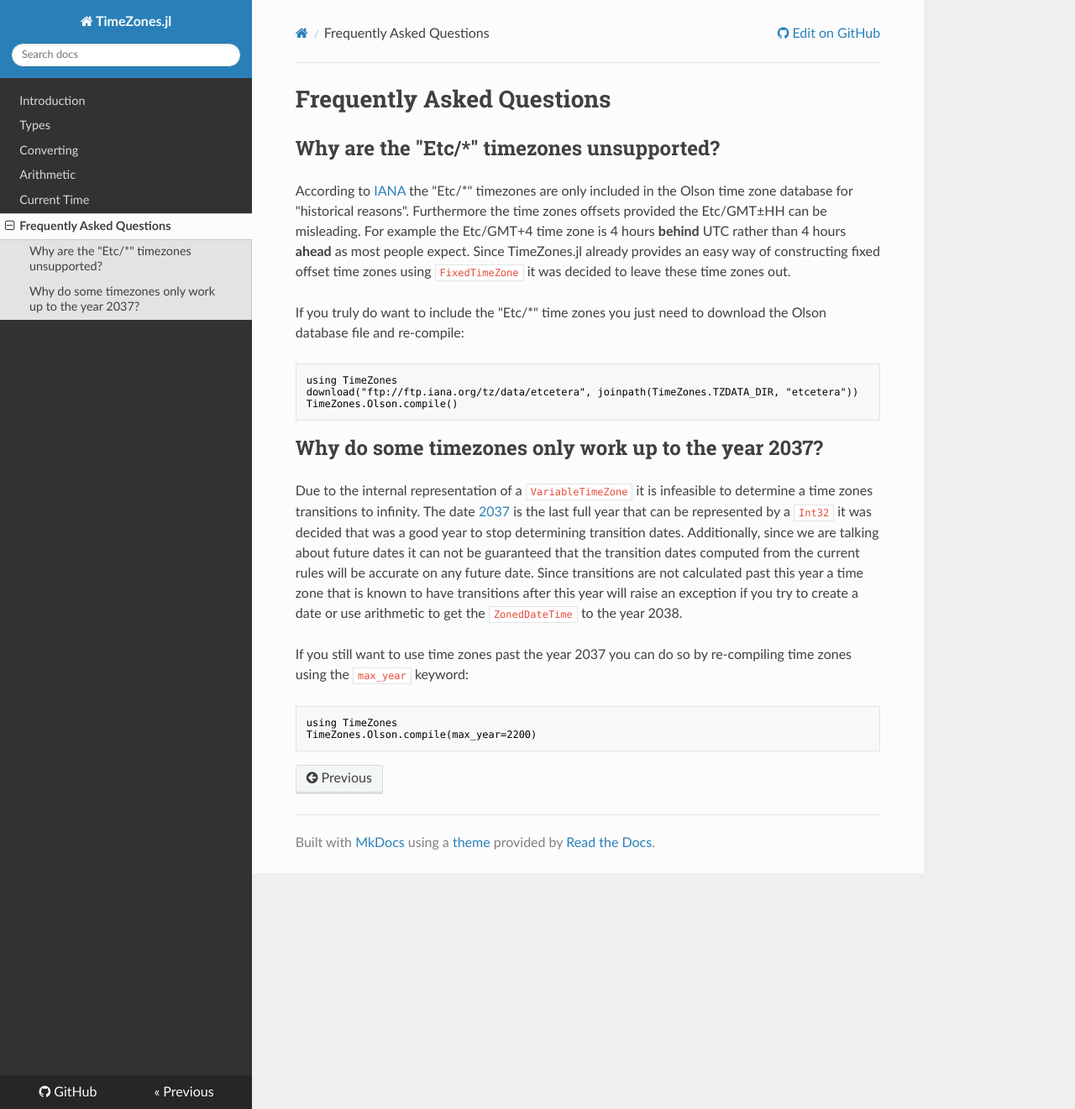
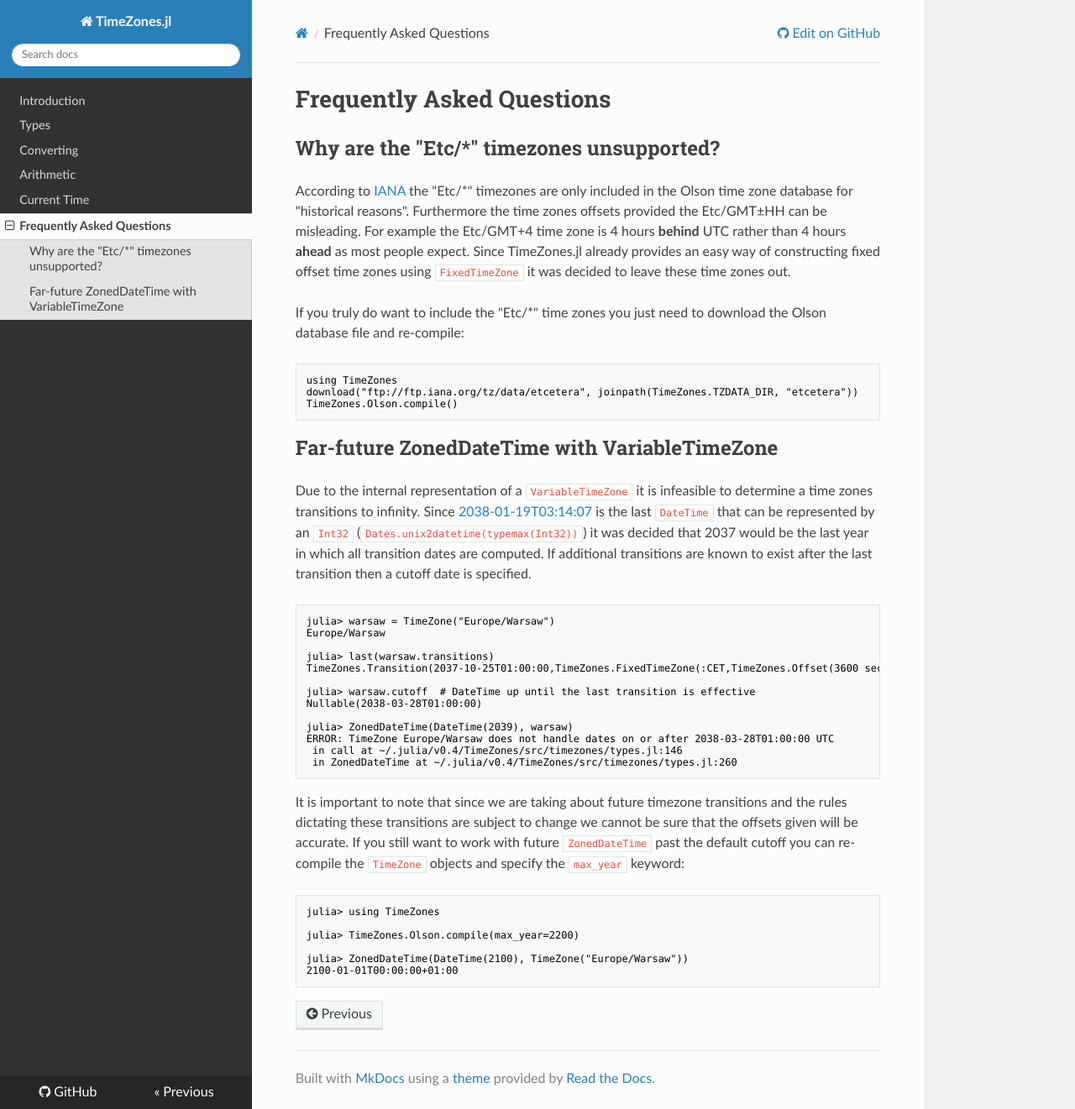
Before and after one commit to JuliaTime/TimeZones.jl, an MkDocs documentation site: the page built from docs/faq.md, in a window 1280 px wide and 1321 px high. Shown: the whole window at 84% size. Built offline with MkDocs 1.6.1, drawn with Linux system fonts in a browser that asks for light colours; nearby versions of some CDN libraries; old or Windows-style settings are respelled for this version of MkDocs.

Commit message:
Fixes to documentation

````diff
--- a/docs/faq.md
+++ b/docs/faq.md
@@ -13,13 +13,33 @@ download("ftp://ftp.iana.org/tz/data/etcetera", joinpath(TimeZones.TZDATA_DIR, "
 TimeZones.Olson.compile()
 ```
 
-## Why do some timezones only work up to the year 2037?
+## Far-future ZonedDateTime with VariableTimeZone
 
-Due to the internal representation of a `VariableTimeZone` it is infeasible to determine a time zones transitions to infinity. The date [2037](https://en.wikipedia.org/wiki/Year_2038_problem) is the last full year that can be represented by a `Int32` it was decided that was a good year to stop determining transition dates. Additionally, since we are talking about future dates it can not be guaranteed that the transition dates computed from the current rules will be accurate on any future date. Since transitions are not calculated past this year a time zone that is known to have transitions after this year will raise an exception if you try to create a date or use arithmetic to get the `ZonedDateTime` to the year 2038.
-
-If you still want to use time zones past the year 2037 you can do so by re-compiling time zones using the `max_year` keyword:
+Due to the internal representation of a `VariableTimeZone` it is infeasible to determine a time zones transitions to infinity. Since [2038-01-19T03:14:07](https://en.wikipedia.org/wiki/Year_2038_problem) is the last `DateTime` that can be represented by an `Int32` (`Dates.unix2datetime(typemax(Int32))`) it was decided that 2037 would be the last year in which all transition dates are computed. If additional transitions are known to exist after the last transition then a cutoff date is specified.
 
 ```julia
-using TimeZones
-TimeZones.Olson.compile(max_year=2200)
+julia> warsaw = TimeZone("Europe/Warsaw")
+Europe/Warsaw
+
+julia> last(warsaw.transitions)
+TimeZones.Transition(2037-10-25T01:00:00,TimeZones.FixedTimeZone(:CET,TimeZones.Offset(3600 seconds,0 seconds)))
+
+julia> warsaw.cutoff  # DateTime up until the last transition is effective
+Nullable(2038-03-28T01:00:00)
+
+julia> ZonedDateTime(DateTime(2039), warsaw)
+ERROR: TimeZone Europe/Warsaw does not handle dates on or after 2038-03-28T01:00:00 UTC
+ in call at ~/.julia/v0.4/TimeZones/src/timezones/types.jl:146
+ in ZonedDateTime at ~/.julia/v0.4/TimeZones/src/timezones/types.jl:260
 ```
+
+It is important to note that since we are taking about future timezone transitions and the rules dictating these transitions are subject to change we cannot be sure that the offsets given will be accurate. If you still want to work with future `ZonedDateTime` past the default cutoff you can re-compile the `TimeZone` objects and specify the `max_year` keyword:
+
+```julia
+julia> using TimeZones
+
+julia> TimeZones.Olson.compile(max_year=2200)
+
+julia> ZonedDateTime(DateTime(2100), TimeZone("Europe/Warsaw"))
+2100-01-01T00:00:00+01:00
+```
--- a/docs/types.md
+++ b/docs/types.md
@@ -59,21 +59,23 @@ julia> ZonedDateTime(DateTime(2014,3,30,3), warsaw)
 Alternatively, working with a `DateTime` that occurs during the "fall back" transition results in a `AmbiguousTimeError`. Providing additional parameters can deal with the ambiguity:
 
 ```julia
-julia> ZonedDateTime(DateTime(2014,10,26,2), warsaw)
+julia> dt = DateTime(2014,10,26,2)
+2014-10-26T02:00:00
+
+julia> ZonedDateTime(dt, warsaw)
 ERROR: Local DateTime 2014-10-26T02:00:00 is ambiguious
- in ZonedDateTime at ~/.julia/v0.4/TimeZones/src/timezones/types.jl:189
- in ZonedDateTime at ~/.julia/v0.4/TimeZones/src/timezones/types.jl:177
+ in ZonedDateTime at ~/.julia/v0.4/TimeZones/src/timezones/types.jl:264
 
-julia> ZonedDateTime(DateTime(2014,10,26,2), warsaw, 1)  # use the first occurrence of the duplicate hour
+julia> ZonedDateTime(dt, warsaw, 1)  # use the first occurrence of the duplicate hour
 2014-10-26T02:00:00+02:00
 
-julia> ZonedDateTime(DateTime(2014,10,26,2), warsaw, 2)  # use second occurrence of the duplicate hour
+julia> ZonedDateTime(dt, warsaw, 2)  # use second occurrence of the duplicate hour
 2014-10-26T02:00:00+01:00
 
-julia> ZonedDateTime(DateTime(2014,10,26,2), warsaw, true)  # use the hour which is in daylight saving time
+julia> ZonedDateTime(dt, warsaw, true)  # use the hour which is in daylight saving time
 2014-10-26T02:00:00+02:00
 
-julia> ZonedDateTime(DateTime(2014,10,26,2), warsaw, false)  # use the hour which is not in daylight saving time
+julia> ZonedDateTime(dt, warsaw, false)  # use the hour which is not in daylight saving time
 2014-10-26T02:00:00+01:00
 ```
 
@@ -84,14 +86,16 @@ julia> ZonedDateTime(DateTime(1879,1,1), warsaw)
 1879-01-01T00:00:00+01:24
 ```
 
-Alternatively, when using future dates past the year 2037 will result in an error:
+Alternatively, when using future dates past the year 2038 will result in an error:
 
 ```julia
-julia> ZonedDateTime(DateTime(2038,1,1), warsaw)
-ERROR: DateTime exceeds maximum supported by this timezone. Please update the timezone to include transitions past 2037.
+julia> ZonedDateTime(DateTime(2039), warsaw)
+ERROR: TimeZone Europe/Warsaw does not handle dates on or after 2038-03-28T01:00:00 UTC
+ in call at ~/.julia/v0.4/TimeZones/src/timezones/types.jl:146
+ in ZonedDateTime at ~/.julia/v0.4/TimeZones/src/timezones/types.jl:260
 ```
 
-It is possible to have [timezones that work after 2037](faq/#why-do-some-timezones-only-work-up-to-the-year-2037) but it since these dates are in the future there is no guarantee that the transitions will actually occur on dates provided by TimeZones.jl.
+It is possible to have [timezones that work beyond 2038](faq/#far-future-zoneddatetime-with-variabletimezone) but it since these dates are in the future it is possible the timezone rules may change and will not be accurate.
 
 
 ## FixedTimeZone
````
Also changed, not shown: docs/arithmetic.md (+9 -5 lines).
